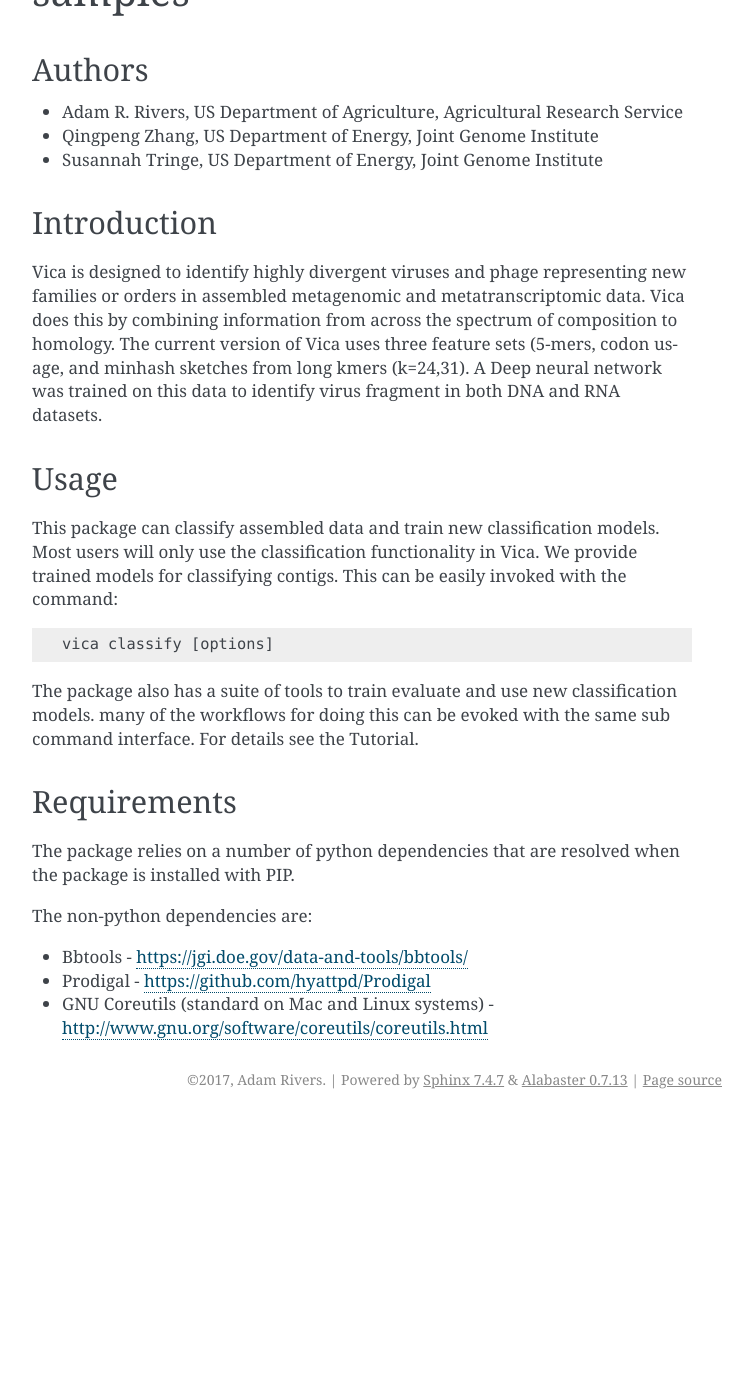
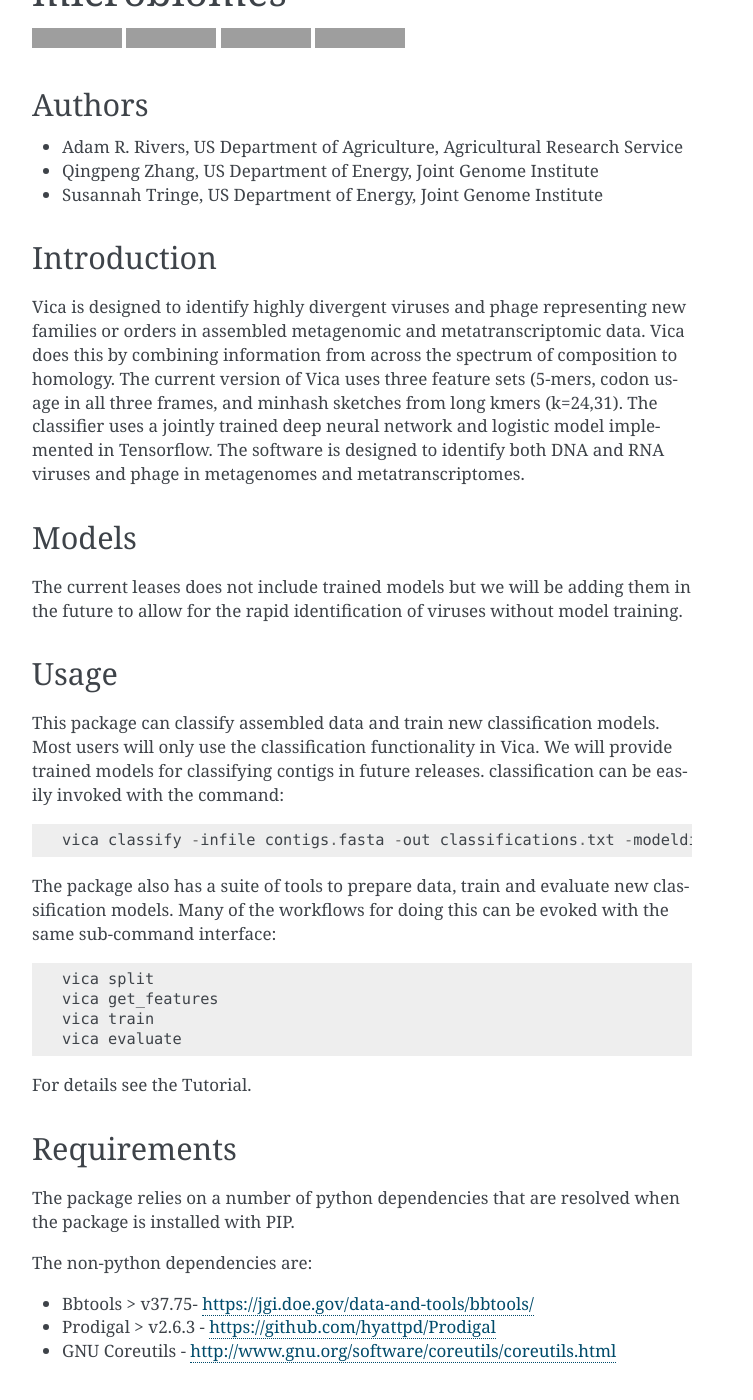
Before and after one commit to USDA-ARS-GBRU/vica, a Sphinx documentation site: the page built from docs/introduction.rst, in a window 1280 px wide and 1400 px high, scrolled down 236 px. Shown: the whole window, without its empty margins (388-1141 px from the left). Built offline with Sphinx 7.4.7, drawn with Linux system fonts in a browser that asks for light colours; before the commit the page ends 1355 px from its top, so only the background shows below that; some of the changed text lies outside the part shown; grey boxes are pictures that could not be loaded.

Commit message:
changes for initial PIP version: 0.1.3

```diff
--- a/docs/introduction.rst
+++ b/docs/introduction.rst
@@ -1,5 +1,18 @@
-Vica: A classifier for the identification of RNA and RNA viruses in complex metagenomic samples
+Vica: Software to identify of highly divergent DNA and RNA viruses and phages in microbiomes
 ===============================================================================================
+.. image:: https://travis-ci.org/USDA-ARS-GBRU/vica.svg?branch=master
+    :target: https://travis-ci.org/USDA-ARS-GBRU/vica
+
+.. image:: https://codecov.io/gh/USDA-ARS-GBRU/vica/branch/master/graph/badge.svg
+    :target: https://codecov.io/gh/USDA-ARS-GBRU/vica
+
+.. image:: https://readthedocs.org/projects/vica/badge/?version=latest
+    :target: http://vica.readthedocs.io/en/latest/?badge=latest
+    :alt: Documentation Status
+
+.. image:: https://api.codacy.com/project/badge/Grade/f39e8359ea334739842bba35e596cfdc
+    :target: https://www.codacy.com/app/arivers/vica?utm_source=github.com&amp;utm_medium=referral&amp;utm_content=USDA-ARS-GBRU/vica&amp;utm_campaign=Badge_Grade
+
 
 Authors
 -------
@@ -14,23 +27,37 @@
 families or orders in assembled metagenomic and metatranscriptomic data. Vica
 does this by combining information from across the spectrum of composition
 to homology. The current version of Vica uses three feature sets (5-mers,
-codon usage, and minhash sketches from long kmers (k=24,31). A Deep neural
-network was trained on this data to identify virus fragment in both DNA
-and RNA datasets.
+codon usage in all three frames, and minhash sketches from long kmers (k=24,31).
+The classifier uses a jointly trained deep neural network and logistic model
+implemented in Tensorflow. The software is designed to identify  both DNA
+and RNA viruses and phage in metagenomes and metatranscriptomes.
+
+Models
+------
+
+The current leases does not include trained models but we will be adding them
+in the future to allow for the rapid identification of viruses without model training.
 
 Usage
 -----
 
 This package can classify assembled data and train new classification models.
-Most users will only use the classification functionality in Vica. We provide
-trained models for classifying contigs. This can be
+Most users will only use the classification functionality in Vica. We will provide
+trained models for classifying contigs in future releases. classification can be
 easily invoked with the command::
 
-   vica classify [options]
+   vica classify -infile contigs.fasta -out classifications.txt -modeldir modeldir
 
-The package also has a suite of tools to train evaluate and use new
-classification models. many of the workflows for doing this can be evoked with
-the same sub command interface. For details see the Tutorial.
+The package also has a suite of tools to prepare data, train and evaluate new
+classification models. Many of the workflows for doing this can be evoked with
+the same sub-command interface::
+
+   vica split
+   vica get_features
+   vica train
+   vica evaluate
+
+For details see the Tutorial.
 
 Requirements
 ------------
@@ -40,6 +67,15 @@
 
 The non-python dependencies are:
 
-- Bbtools - https://jgi.doe.gov/data-and-tools/bbtools/
-- Prodigal - https://github.com/hyattpd/Prodigal
-- GNU Coreutils (standard on Mac and Linux systems) - http://www.gnu.org/software/coreutils/coreutils.html
+- Bbtools > v37.75- https://jgi.doe.gov/data-and-tools/bbtools/
+- Prodigal > v2.6.3 - https://github.com/hyattpd/Prodigal
+- GNU Coreutils - http://www.gnu.org/software/coreutils/coreutils.html
+
+Documentation
+-------------
+Documentation for the package is at http://vica.readthedocs.io/en/latest/
+
+Package availability
+--------------------
+- PyPi: https://pypi.python.org/pypi/vica
+- Github: https://github.com/USDA-ARS-GBRU/vica
```
Also changed, not shown: README.rst (+65 -10 lines), setup.py (+4 -3 lines), 1 other file.
